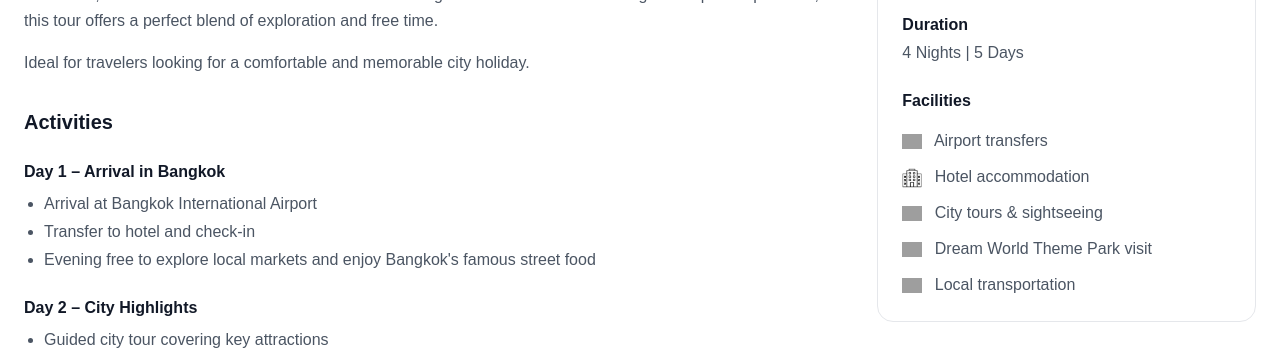
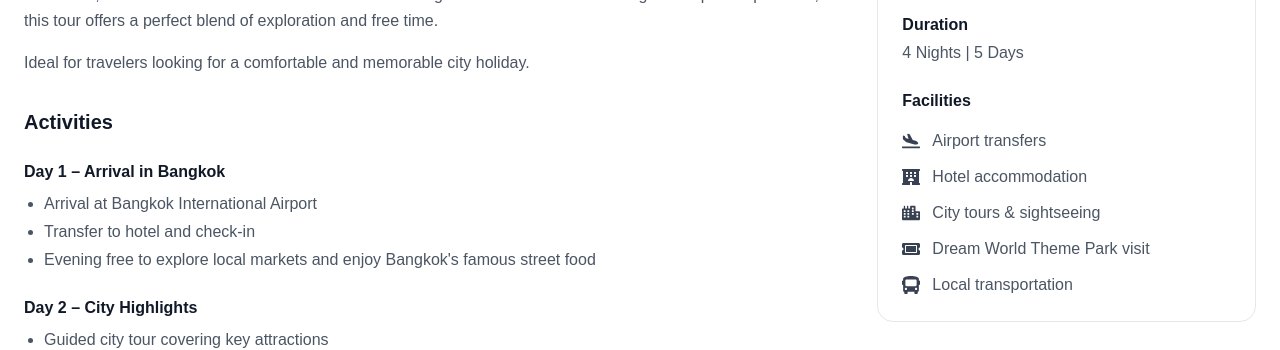
Before and after one commit to Bihara7/lunarway, a Next.js app: page /thailand in a window 1280 px wide. Shown: the part 800-1150 px from the top of the page. Built offline with nearby package versions, Linux system fonts and the light colour scheme; grey boxes are pictures that could not be loaded.

Commit message:
Replace images with icons for facilities list

```diff
--- a/components/t-pack-details.tsx
+++ b/components/t-pack-details.tsx
@@ -1,4 +1,13 @@
-import Image from "next/image";
+"use client";
+
+import {
+  FaPlaneArrival,
+  FaHotel,
+  FaCity,
+  FaBus,
+  FaTicketAlt
+} from "react-icons/fa";
+
 export default function PackageDetails() {
   return (
     <section className="max-w-7xl mx-auto px-6 py-12">
@@ -110,12 +119,32 @@ export default function PackageDetails() {
               </h4>
 
               <ul className="space-y-3 text-gray-600">
-                <li> <Image src="/air.png" alt="Airport transfer" width={20} height={20} className="inline mr-2" /> Airport transfers</li>
-                <li><Image src="/hotel.png" alt="Hotel_accommodation" width={20} height={20} className="inline mr-2" /> Hotel accommodation</li>
-                <li><Image src="/city.png" alt="City tours & sightseeing" width={20} height={20} className="inline mr-2" /> City tours & sightseeing</li>
-                <li><Image src="/dream.png" alt="Dream World Theme Park visit" width={20} height={20} className="inline mr-2" /> Dream World Theme Park visit</li>
-                <li><Image src="/local.png" alt="Local transportation" width={20} height={20} className="inline mr-2" /> Local transportation</li>
+                <li className="flex items-center gap-3">
+                  <FaPlaneArrival className="text-gray-700 text-lg" />
+                  Airport transfers
+                </li>
+
+                <li className="flex items-center gap-3">
+                  <FaHotel className="text-gray-700 text-lg" />
+                  Hotel accommodation
+                </li>
+
+                <li className="flex items-center gap-3">
+                  <FaCity className="text-gray-700 text-lg" />
+                  City tours & sightseeing
+                </li>
+
+                <li className="flex items-center gap-3">
+                  <FaTicketAlt className="text-gray-700 text-lg" />
+                  Dream World Theme Park visit
+                </li>
+
+                <li className="flex items-center gap-3">
+                  <FaBus className="text-gray-700 text-lg" />
+                  Local transportation
+                </li>
               </ul>
+
             </div>
           </div>
         </div>
```
